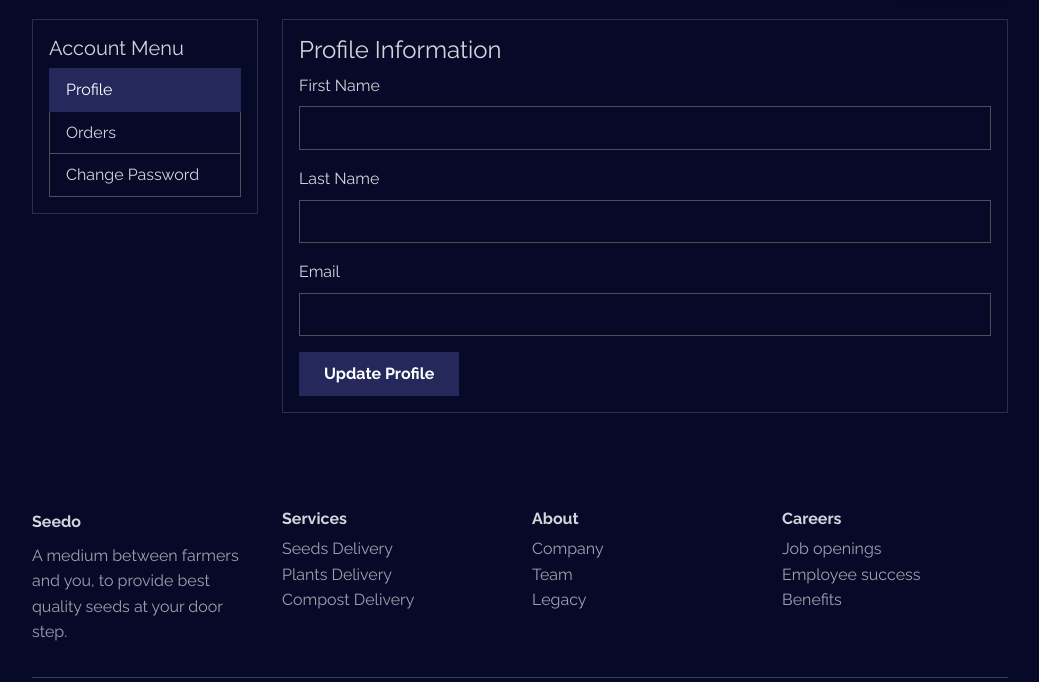
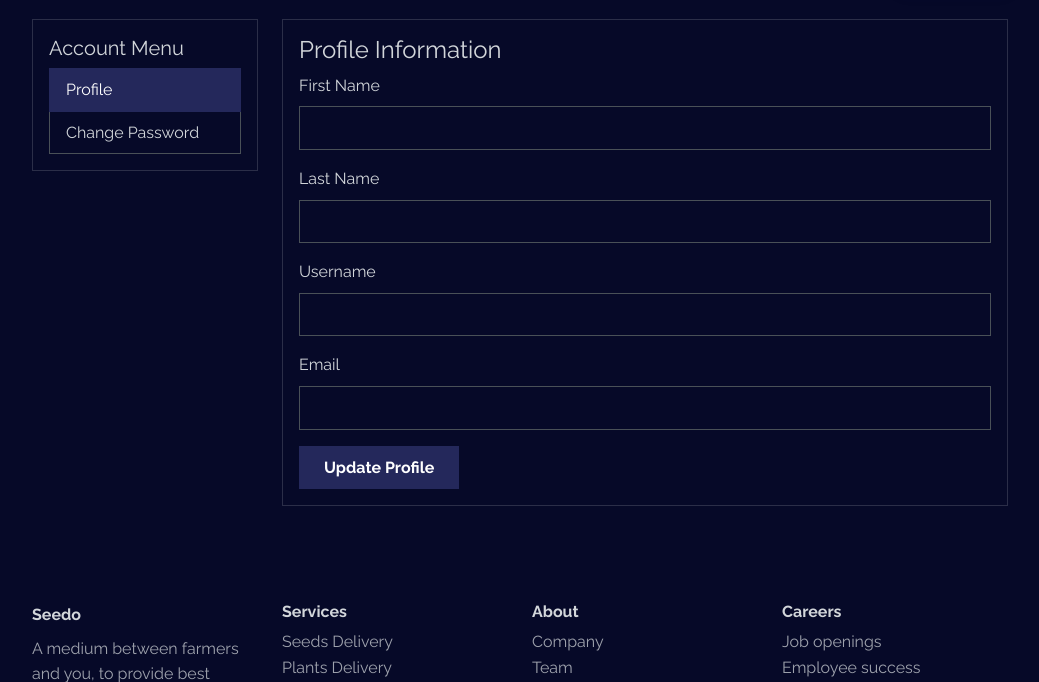
Before and after one commit to menganeP40/seedo, a Django app: template seed/templates/seed/profile.html in a window 1280 px wide. Shown: the part 77-759 px from the top of the page, without its empty margins (120-1159 px from the left). Run offline with Django 5.2, Linux system fonts and the light colour scheme; the template is opened without the code that fills it, so the values that code supplies are empty; some libraries are stand-ins or nearby versions.

Commit message:
added change profile feature

```diff
--- a/seed/templates/seed/profile.html
+++ b/seed/templates/seed/profile.html
@@ -14,8 +14,7 @@
                         <h5 class="card-title">Account Menu</h5>
                         <div class="list-group">
                             <a href="{% url 'profile' %}" class="list-group-item list-group-item-action active">Profile</a>
-                            <a href="{% url 'order_history' %}" class="list-group-item list-group-item-action">Orders</a>
-                            <a href="{% url 'password_reset' %}" class="list-group-item list-group-item-action">Change Password</a>
+                            <a href="{% url 'forgot_password' %}" class="list-group-item list-group-item-action">Change Password</a>
                         </div>
                     </div>
                 </div>
@@ -44,6 +43,10 @@
                                 <input type="text" class="form-control" name="last_name" value="{{ user.last_name }}">
                             </div>
                             <div class="mb-3">
+                                <label class="form-label">Username</label>
+                                <input type="text" class="form-control" name="last_name" value="{{ user.username}}">
+                            </div>
+                            <div class="mb-3">
                                 <label class="form-label">Email</label>
                                 <input type="email" class="form-control" name="email" value="{{ user.email }}">
                             </div>
```
